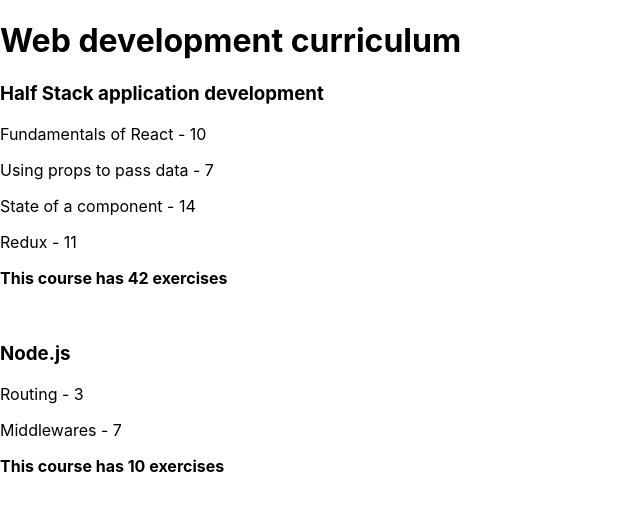
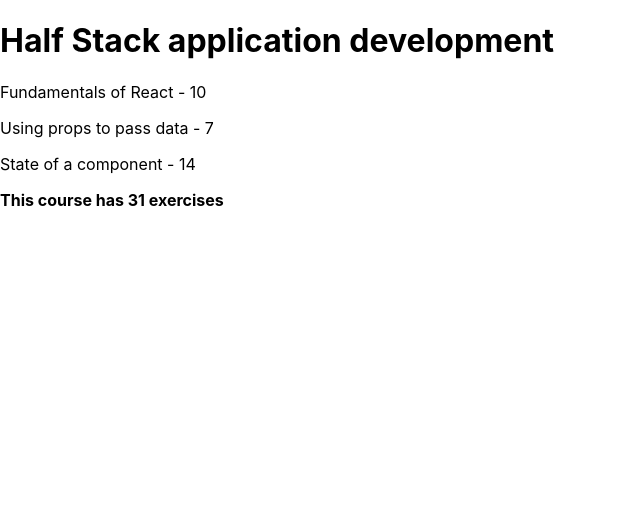
Before and after one commit to FrancisQ/EduNode, a React (Create React App) app: page / in a window 1280 px wide. Shown: the top 510 px of the page, without its empty margins (0-640 px from the left). Built offline with nearby package versions, Linux system fonts and the light colour scheme.

Commit message:
Revert " using map function in app.js to map through multiple course"
This reverts commit 3c97036bbc495f3814348d60a0ad36db09c5d460.

```diff
--- a/src/App.js
+++ b/src/App.js
@@ -3,10 +3,9 @@
 import Course from './components/Course'
 
 const App = () => {
-  const courses = [
-    {
+  const course = {
+    id: 1,
     name: 'Half Stack application development',
-      id: 1,
     parts: [
       {
         name: 'Fundamentals of React',
@@ -22,40 +21,11 @@
         name: 'State of a component',
         exercises: 14,
         id: 3
-        },
-        {
-          name: 'Redux',
-          exercises: 11,
-          id: 4
-        }
-      ]
-    },
-    {
-      name: 'Node.js',
-      id: 2,
-      parts: [
-        {
-          name: 'Routing',
-          exercises: 3,
-          id: 1
-        },
-        {
-          name: 'Middlewares',
-          exercises: 7,
-          id: 2
       }
     ]
   }
-  ]
 
-  return (
-    <>
-      <h1> Web development curriculum</h1>
-      {courses.map(course => {
-        return <Course key={course.id} course={course} />
-      })}
-    </>
-  )
+  return <Course course={course} />
 }
 
 export default App
--- a/src/components/Content.js
+++ b/src/components/Content.js
@@ -1,17 +1,17 @@
 import React from 'react'
 
 const Content = ({ parts }) => {
-
-    const totalExercises = parts.reduce((total, part) => (
-        total + part.exercises
-    ), 0)
+    // let total = 0
+    const totalExercises = parts.reduce((total, part) => total + part.exercises, 0)
 
     return (
         <div>
             {parts.map(part => (
                 <p key={part.id}>{part.name} - {part.exercises}</p>
-            ))}
+            ))
+            }
             <p className='bold'> This course has {totalExercises} exercises</p>
+
         </div >
     )
 }
--- a/src/components/Course.js
+++ b/src/components/Course.js
@@ -2,11 +2,13 @@
 import Header from './Header'
 import Content from './Content'
 
-const Course = ({ course }) => (
-    <div>
-        <Header name={course.name}></Header>
-        <Content parts={course.parts}></Content>
-        <br />
-    </div>
-)
+const Course = ({ course }) => {
+    return (
+        <div>
+            <Header name={course.name}></Header>
+            <Content parts={course.parts}></Content>
+        </div>
+
+    )
+}
 export default Course
--- a/src/components/Header.js
+++ b/src/components/Header.js
@@ -2,7 +2,7 @@
 
 const Header = ({ name }) => {
     return (
-        <h3>{name}</h3>
+        <h1>{name}</h1>
     )
 }
 export default Header
```
Lines whose indentation alone changed are shown as unchanged.
